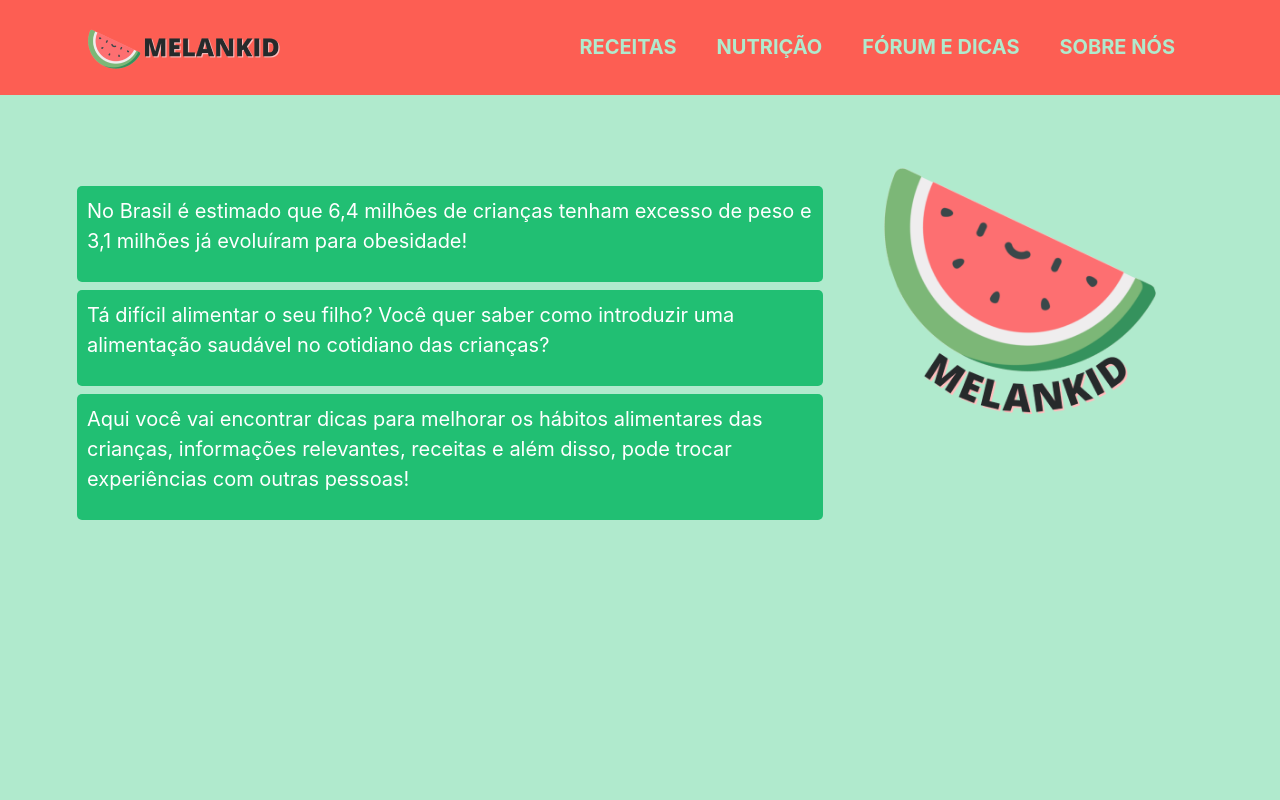
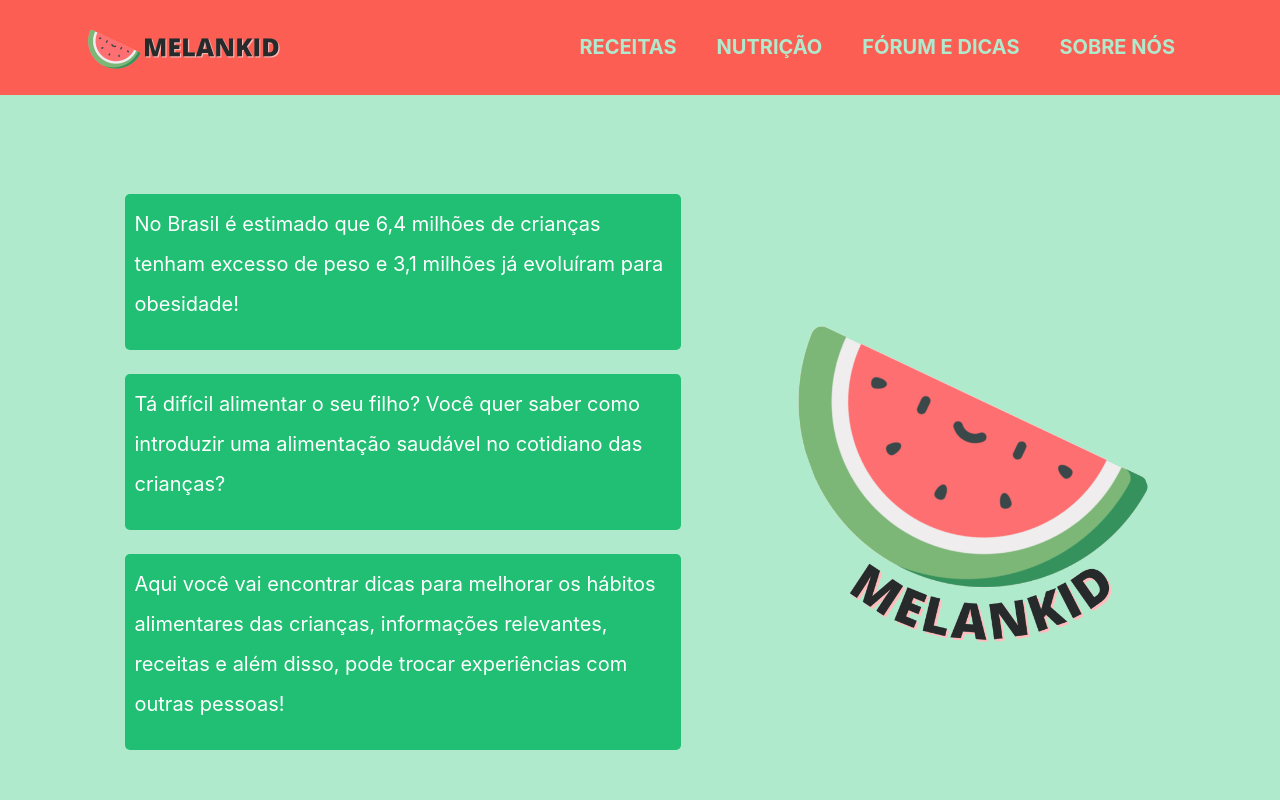
Before and after one commit to YasminDeodato/MelanKid, a website: page index.html in a window 1280 px wide. Shown: the top 800 px of the page. Drawn offline with Linux system fonts and the light colour scheme.

```diff
--- a/css/style.css
+++ b/css/style.css
@@ -205,7 +205,8 @@
 
 /*SEÇÃO*/
 .page-section {
-  padding: 3rem 0 8rem 0;
+  padding-top: 5rem;
+  padding-bottom: 6rem;
   line-height: 2.5rem;
 }
 
--- a/index.html
+++ b/index.html
@@ -46,24 +46,24 @@
       </nav>
 
       <!-- CABEÇALHO -->
-      <header class="masthead bg-primary-light text-dark">
-        <div class="container align-items-center flex-column">
-          <div class="row">
-                <div class="col-lg-8 col-sm-auto mx-auto">
+      <header class="page-section bg-primary-light my-5">
+            <div class="container align-items-center flex-column">
+              <div class="row my-5">
+                <div class="col-lg-6 col-sm-auto mx-auto">
                     <div class="itens">
-                      <div class="content bg-primary mb-2">
+                      <div class="content bg-primary mb-4">
                         <p class="text-white">No Brasil é estimado que 6,4 milhões de crianças tenham excesso de peso e 3,1 milhões já evoluíram para obesidade!</p>
                       </div>
-                      <div class="content bg-primary mb-2">
+                      <div class="content bg-primary mb-4">
                         <p class="text-white">Tá difícil alimentar o seu filho? Você quer saber como introduzir uma alimentação saudável no cotidiano das crianças?</p>
                       </div>
-                      <div class="content bg-primary mb-2">
+                      <div class="content bg-primary mb-4">
                         <p class="text-white">Aqui você vai encontrar dicas para melhorar os hábitos alimentares das crianças, informações relevantes, receitas e além disso, pode trocar experiências com outras pessoas!</p>
                       </div>
                   </div>
                 </div>
-                <div class="col-lg-4 col-sm-auto text-center mx-auto">
-                  <img class="masthead-avatar img-fluid mb-5" src="assets/logo/logo_med.png" alt="MelanKid">
+                <div class="col-lg-4 col-sm-auto text-center mx-auto d-flex flex-wrap align-items-center">
+                  <img class="img-fluid mx-auto d-block" src="assets/logo/logo_med.png" alt="MelanKid">
                 </div>
             </div>
         </div>
```
Also changed, not shown: css/bootstrap.min.css.
